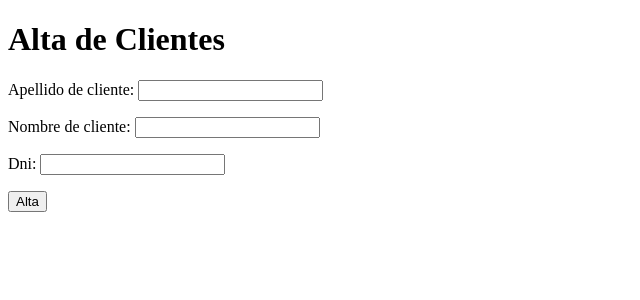
After one commit to Matiasits/Proyecto-Final-Despensa, a Django app: page /clientes/create/ in a window 1280 px wide. The commit adds this page. Shown: the top 300 px of the page, without its empty margins (0-640 px from the left). Run offline with Django 3.2, Linux system fonts and the light colour scheme.

Commit message:
agregado de todas las views y templates en cliente

```diff
--- /dev/null
+++ b/applications/Cliente/form.py
@@ -0,0 +1,18 @@
+#Formulario para crear
+from django import forms
+from.models import Cliente
+
+class ClienteForm(forms.ModelForm):
+    """Form definition for Cliente."""
+
+    class Meta:
+        """Meta definition for Clienteform."""
+
+        model = Cliente
+        fields = ('apellido',
+                  'nombre',
+                  'dni',
+                  )
+        widgets = {
+            #'campo' : forms.CheckboxSelectMultiplePlace() #sirve para seleccionar varios valores
+        }
--- a/applications/Cliente/models.py
+++ b/applications/Cliente/models.py
@@ -7,6 +7,7 @@ class Cliente(models.Model):
     dni = models.IntegerField(primary_key=True)
     nombre = models.CharField("Nombre de cliente", max_length=50)
     apellido = models.CharField("Apellido de cliente", max_length=50, default='')
+    nombre_completo = models.CharField("Nombre Completo", max_length=50, default='')
 
     class Meta:
         """Meta definition for Cliente."""
--- a/applications/Cliente/urls.py
+++ b/applications/Cliente/urls.py
@@ -1,6 +1,8 @@
 from django.contrib import admin
 from django.urls import path, re_path, include
 from . import views
+
+app_name = 'cliente_app'
 
 urlpatterns = [
     path(
@@ -18,4 +20,24 @@ urlpatterns = [
         views.ClienteSearch.as_view(),
         name='Busqueda de Clientes',
     ),
+    path(
+        'clientes/detalles/<pk>/', #se detalla que registro segun su clave primaria desea detallar
+        views.ClienteDetalles.as_view(),
+        name='Detalles de Clientes',
+    ),
+    path(
+        'clientes/create/',
+        views.ClienteCreateView.as_view(),
+        name='Creacion de Cliente',
+    ),
+    path(
+        'clientes/update/<pk>/', #se detalla que registro segun su clave primaria desea actualizar
+        views.ClienteUpdateView.as_view(),
+        name='Modificar Cliente'
+    ),
+    path(
+        'clientes/delete/<pk>/',
+        views.ClienteDeleteView.as_view(),
+        name='Borrar Cliente'
+    ),
 ]
--- a/applications/Cliente/views.py
+++ b/applications/Cliente/views.py
@@ -10,19 +10,22 @@ from django.views.generic import (
 )
 
 from .models import Cliente
+from .form import ClienteForm
+from django.urls import reverse_lazy
 
-class Inicio(TemplateView):
+
+class Inicio(TemplateView): #VISTA DE INICIO
     template_name = "cliente/inicio.html"
 
 
-class ClienteListView(ListView):
+class ClienteListView(ListView):    #LISTADO
     model = Cliente
-    template_name = "cliente/listado.html"
+    template_name = "cliente/listado.html"      #UBICACION Y NOMBRE DEL TEMPLATE
     ordering = "dni"
     context_object_name = "clientes"
 
 
-class ClienteSearch(ListView):
+class ClienteSearch(ListView):  #BUSQUEDA SEGUN CRITERIo
     model = Cliente
     template_name = "cliente/busqueda.html"
     ordering = "dni"        #ordenamos segun el criterio que queramos
@@ -42,3 +45,42 @@ class ClienteSearch(ListView):
         )
 
         return lista
+
+class ClienteDetalles(DetailView):  #DETALLES
+    model = Cliente
+    template_name = "cliente/detalles.html"
+    context_object_name = "detalle"
+
+
+class ClienteCreateView(CreateView):    #CREACION
+    model = Cliente
+    template_name = "cliente/create.html"
+    form_class = ClienteForm
+    success_url = reverse_lazy('cliente_app:Lista de Clientes') #una vez agregado, vuelve hacia la pag que le pasemos
+
+
+    def form_valid(self, form):
+
+        cl = form.save(commit=False)
+        cl.nombre_completo = f"{cl.nombre} {cl.apellido}"
+        cl.save()
+        return super(ClienteCreateView, self).form_valid(form)
+
+
+class ClienteUpdateView(UpdateView):    #ACTUALIZACION
+    model = Cliente
+    template_name = "cliente/update.html"
+    form_class = ClienteForm
+    success_url = reverse_lazy('cliente_app:Lista de Clientes')
+
+    def form_valid(self, form):
+        cl = form.save(commit=False)
+        cl.nombre_completo = f"{cl.nombre} {cl.apellido}"
+        cl.save()
+        return super(ClienteUpdateView,self).form_valid(form)
+
+
+class ClienteDeleteView(DeleteView):
+    model = Cliente
+    template_name = "cliente/delete.html"
+    success_url = reverse_lazy('cliente_app:Lista de Clientes')
--- a/applications/Proveedor/urls.py
+++ b/applications/Proveedor/urls.py
@@ -19,4 +19,9 @@ urlpatterns = [
         views.ProveedorSearch.as_view(),
         name='Busqueda de Proveedores'
     ),
+    path(
+        'proveedores/detalles/',
+        views.ProveedorDetailView.as_view(),
+        name='Detalles de Proveedores'
+    ),
 ]
--- a/applications/Proveedor/views.py
+++ b/applications/Proveedor/views.py
@@ -42,3 +42,9 @@ class ProveedorSearch(ListView):
         )
 
         return lista
+
+
+class ProveedorDetailView(DetailView):
+    model = Proveedor
+    template_name = "proveedor/detalles.html"
+    context_object_name = "detalle"
--- /dev/null
+++ b/templates/cliente/create.html
@@ -0,0 +1,11 @@
+{% extends 'base.html' %}
+
+
+{% block content %}
+    <h1>Alta de Clientes</h1>
+
+    <form method="POST">{% csrf_token %}    <!-- Permite prevenir falsificaciónes de solicitudes entre sitios.-->
+        {{form.as_p}}
+        <input type="submit" value="Alta">
+    </form>
+{% endblock content %}
--- a/templates/cliente/detalles.html
+++ b/templates/cliente/detalles.html
@@ -2,5 +2,7 @@
 
 
 {% block content %}
-
+    <li>DNI: {{detalle.dni}}</li>
+    <li>Nombre: {{detalle.nombre}}</li>
+    <li>Apellido: {{detalle.apellido}}</li>
 {% endblock content %}
```
Also changed, not shown: templates/cliente/delete.html (added, +12 -0 lines), templates/cliente/update.html (added, +12 -0 lines), applications/Cliente/migrations/0003_cliente_nombre_completo.py (added).
